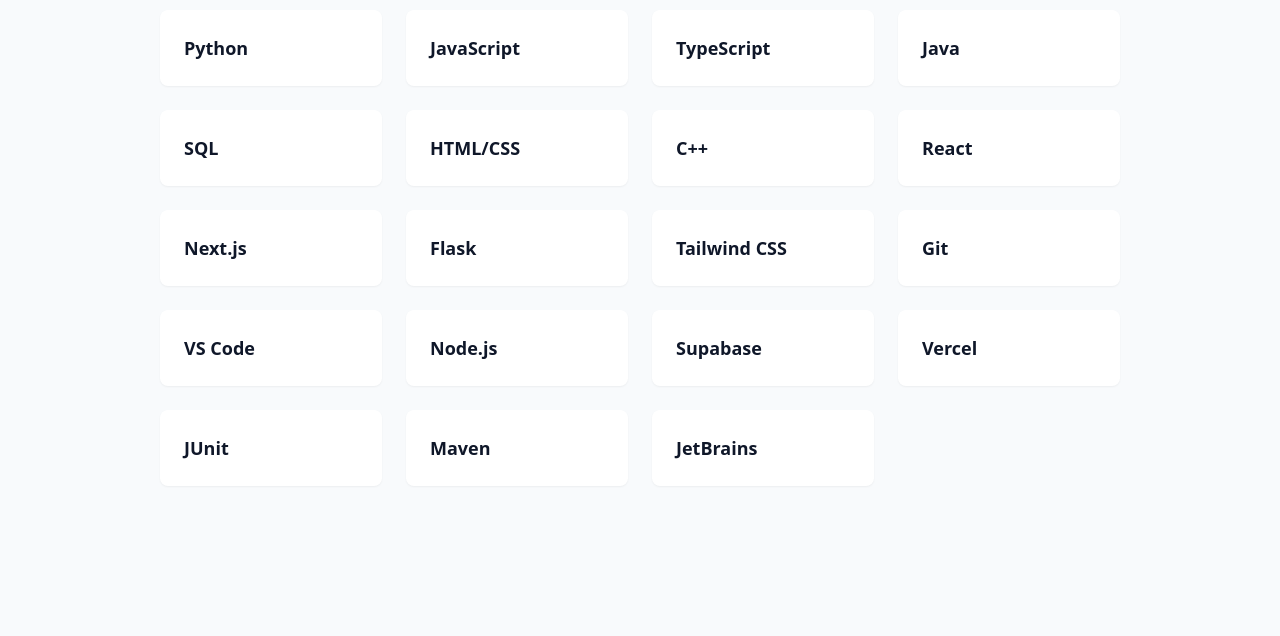
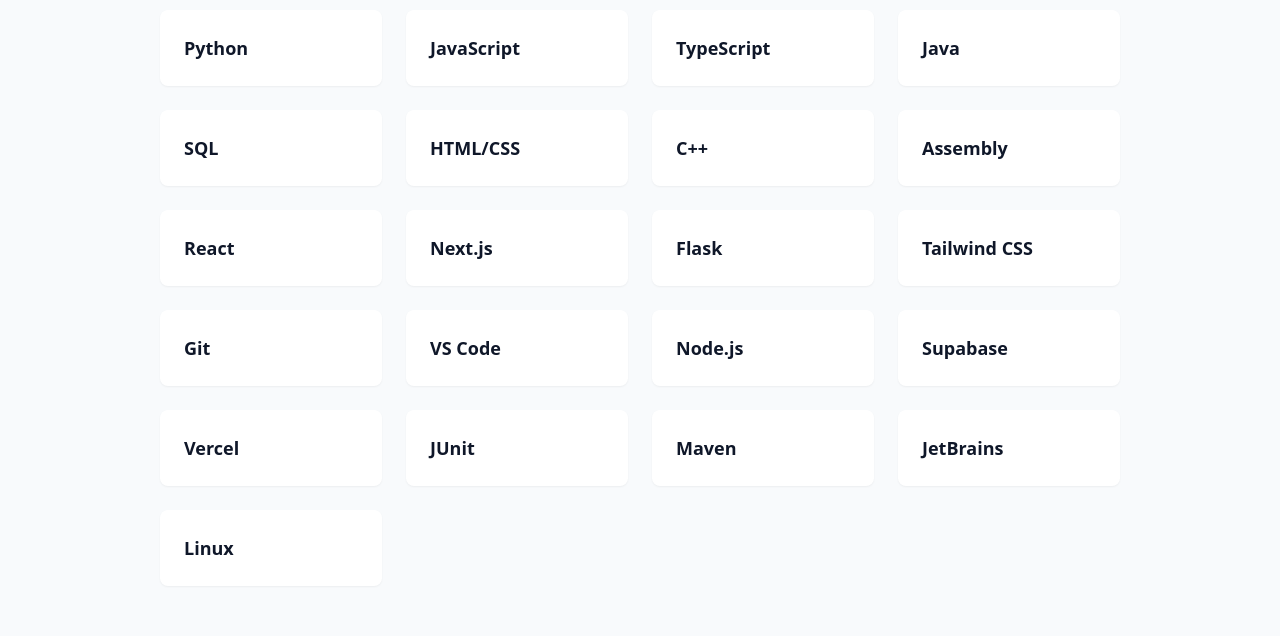
Before and after one commit to NelsonDg/Personal-Portfolio, a React (Vite) app: page / in a window 1280 px wide. Shown: the part 1840-2476 px from the top of the page. Built offline with nearby package versions, Linux system fonts and the light colour scheme.

Commit message:
Add Assembly and Linux to skills list

```diff
--- a/src/components/SkillsSection.jsx
+++ b/src/components/SkillsSection.jsx
@@ -10,6 +10,7 @@
   { name: "SQL", category: "languages" },
   { name: "HTML/CSS", category: "languages" },
   { name: "C++", category: "languages" },
+  { name: "Assembly", category: "languages" },
 
   // Frameworks
   { name: "React", category: "frameworks" },
@@ -26,6 +27,7 @@
   { name: "JUnit", category: "tools" },
   { name: "Maven", category: "tools" },
   { name: "JetBrains", category: "tools" },
+  { name: "Linux", category: "tools" },
 ];
 
 const categories = ["all", "languages", "frameworks", "tools"];
```
